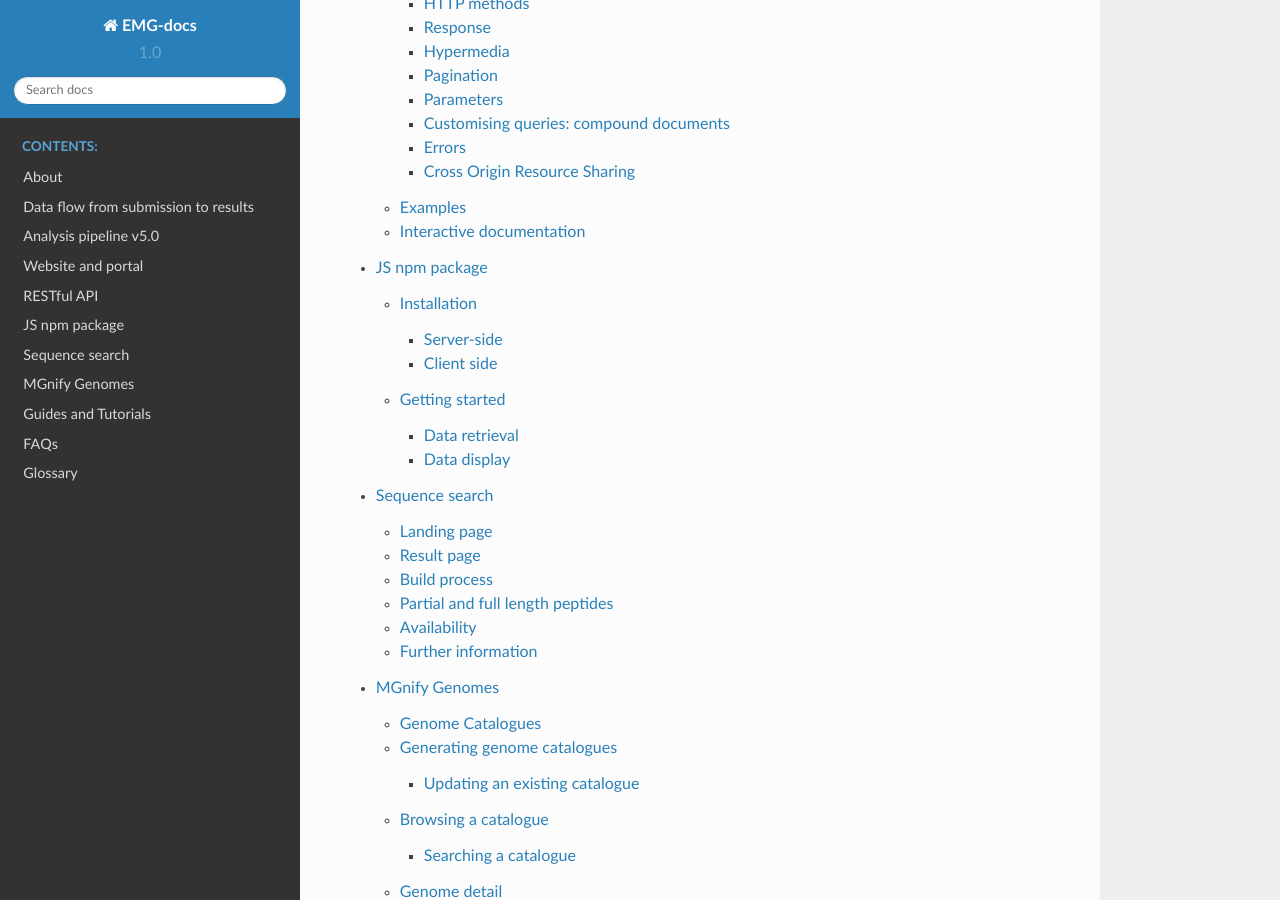
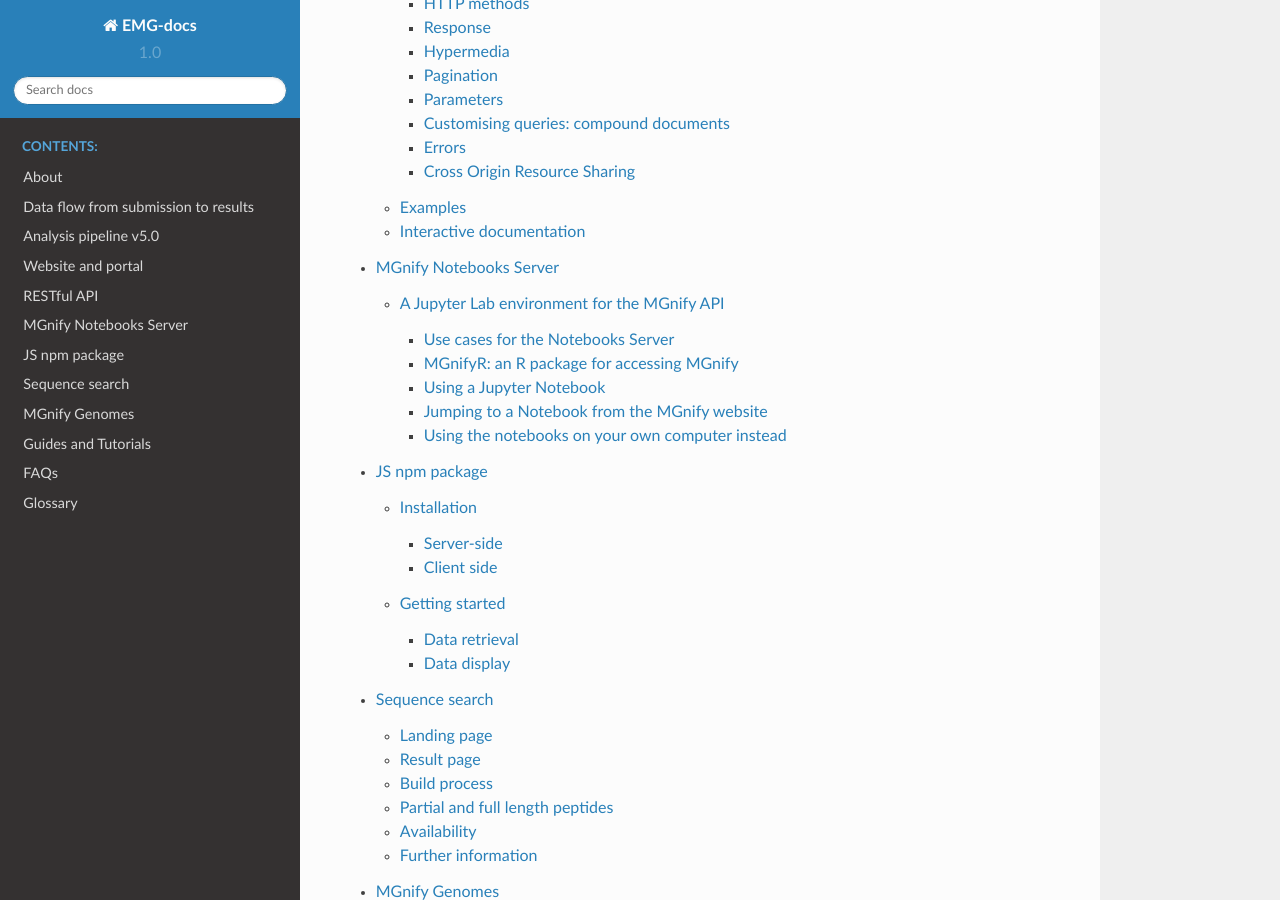
Before and after one commit to EBI-Metagenomics/EMG-docs, a Sphinx documentation site: the page built from docs/index.rst, in a window 1280 px wide and 900 px high, scrolled down 1632 px. Built offline with Sphinx 7.4.7 and the Read the Docs theme 2.0.0, drawn with Linux system fonts in a browser that asks for light colours; some of the changed lines change nothing that is shown.

Commit message:
adds Notebooks help page

```diff
--- a/docs/index.rst
+++ b/docs/index.rst
@@ -17,6 +17,7 @@
    analysis
    portal
    api
+   notebooks
    npm-package
    sequence-search
    genome-viewer
--- /dev/null
+++ b/docs/notebooks.rst
@@ -0,0 +1,94 @@
+MGnify Notebooks Server
+=======================
+
+A Jupyter Lab environment for the MGnify API
+--------------------------------------------
+
+The `MGnify Notebooks Server <https://shiny-portal.embl.de/shinyapps/app/06_mgnify-notebook-lab?jlpath=mgnify-examples/home.ipynb>`_
+is a `Jupyter Lab <https://jupyter.org>`_ environment for doing data analysis online.
+
+You don’t need to install anything – it is hosted by `EMBL’s Cell Biology & Biophysics Unit <https://www.embl.org/research/units/cell-biology-biophysics/cbbcs/>`_ and you use it in your web browser.
+
+.. figure:: images/notebooks/notebooks-home.png
+
+    The default `"Home" notebook of the MGnify Notebooks Server <https://shiny-portal.embl.de/shinyapps/app/06_mgnify-notebook-lab?jlpath=mgnify-examples/home.ipynb>`_.
+
+
+.. hint::
+
+    The `Notebooks Server homepage <https://shiny-portal.embl.de/shinyapps/app/06_mgnify-notebook-lab?jlpath=mgnify-examples/home.ipynb>`_ contains a quick starts guide and list of the available Notebooks.
+
+
+----------------------------------
+Use cases for the Notebooks Server
+----------------------------------
+
+Programmatic access to MGnify data resources is done via the :doc:`the API <api>`.
+
+The Notebooks are useful if you’re just **starting to explore the API** and are looking for code examples to get started.
+
+They are also useful if you only need to access a few pieces of data and so **don’t want to install anything** to get what you need.
+
+There are examples in `Python <https://shiny-portal.embl.de/shinyapps/app/06_mgnify-notebook-lab?jlpath=mgnify-examples/Python%20Examples>`_ and in the `R language <https://shiny-portal.embl.de/shinyapps/app/06_mgnify-notebook-lab?jlpath=mgnify-examples/R%20Examples>`_.
+
+
+------------------------------------------
+MGnifyR: an R package for accessing MGnify
+------------------------------------------
+
+The Notebooks include code examples written using `MGnifyR <https://github.com/beadyallen/MGnifyR/>`_,
+an R package with convenience wrappers around the MGnify API, as well as recipes for cross-study analysis.
+
+MGnifyR is already installed on the Notebook Server, so you can try it out straight away.
+
+Take a look at `this cross-study analysis example <https://shiny-portal.embl.de/shinyapps/app/06_mgnify-notebook-lab?jlpath=mgnify-examples/R%20Examples/Cross-study%20analysis.ipynb>`_.
+
+
+------------------------
+Using a Jupyter Notebook
+------------------------
+
+A Jupyter Notebook is an interactive coding document.
+It is based on cells (as in blocks of content).
+Some cells are just text, and some contain code.
+
+In our examples, there are text cells to explain what we’re doing, and code cells with example code that you can run.
+
+.. hint::
+    To run a code cell, select it (with your keyboard/mouse/input device) and press :code:`shift + enter` or click the ▶ icon in the top menubar.
+
+Any output from the code will be printed directly below the code cell.
+
+Only one cells runs at a time, so you can step through a notebook to step through a workflow.
+
+**Each example notebook we provide should run without any changes needed.** You are free to change these as you wish – you’re working on a copy of the examples.
+
+.. warning::
+    When you leave your computer for a while or close the website, your instance of the Jupyter Lab will end. Your work **might** be saved if you come back later and refresh, but usually it won’t be: so make sure you download anything you need to keep before finishing.
+
+
+---------------------------------------------
+Jumping to a Notebook from the MGnify website
+---------------------------------------------
+
+.. figure:: images/notebooks/website-programmatic-access-box.png
+
+    There are deep-links to some Notebooks from the :doc:`the MGnify website <portal>`.
+
+Some resource views on the MGnify website show a "Programmatic access" banner.
+This lists the :doc:`API <api>` URL for the resource, as well as links to any Notebooks that help you consume that API endpoint.
+
+For example, opening a :term:`Study` in R or Python means opening a Notebook on our server with example code to read in that study.
+
+These are `deep links <https://en.wikipedia.org/wiki/Deep_linking>`_, in that following them means the Notebook will already know the Study Accession (ID) you are interested in.
+
+
+------------------------------------------------
+Using the notebooks on your own computer instead
+------------------------------------------------
+
+The `code for our notebooks <https://github.com/ebi-Metagenomics/notebooks/>`_ is open source and available on GitHub.
+
+The notebook server is `containerised with Docker <https://www.docker.com/resources/what-container>`_, making `installation <https://github.com/EBI-Metagenomics/notebooks#running-shinyproxy>`_ fairly simple.
+
+You can also simply copy `the notebooks themselves <https://github.com/EBI-Metagenomics/notebooks/tree/main/notebooks-src/notebooks>`_ from GitHub, but you will have to `install the dependencies <https://github.com/EBI-Metagenomics/notebooks/tree/main/dependencies>`_ using e.g. `Conda <https://docs.conda.io/en/latest/miniconda.html>`_.
--- a/docs/portal.rst
+++ b/docs/portal.rst
@@ -160,6 +160,7 @@
 
 
 .. figure:: images/QC1.PNG
+
     A 'Quality control' tab can be found towards the top of each run page.
 
 Selecting this tab brings up a page containing four graphical representations: a count of reads/contigs remaining pre and post QC, a histogram of minimum, maximum and average sequence length (post QC), distribution of GC content and the first 500 nucleotides (post QC). These are available to download via the 'Download' tab found toward the top of any run page (see Figure 8 below).
```
Also changed, not shown: docs/images/notebooks/website-programmatic-access-box.png (added), 1 other file.
